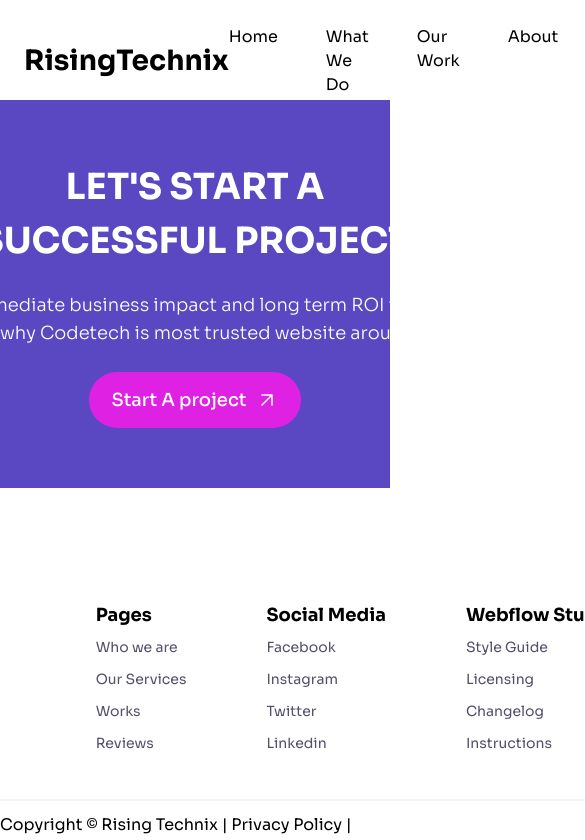
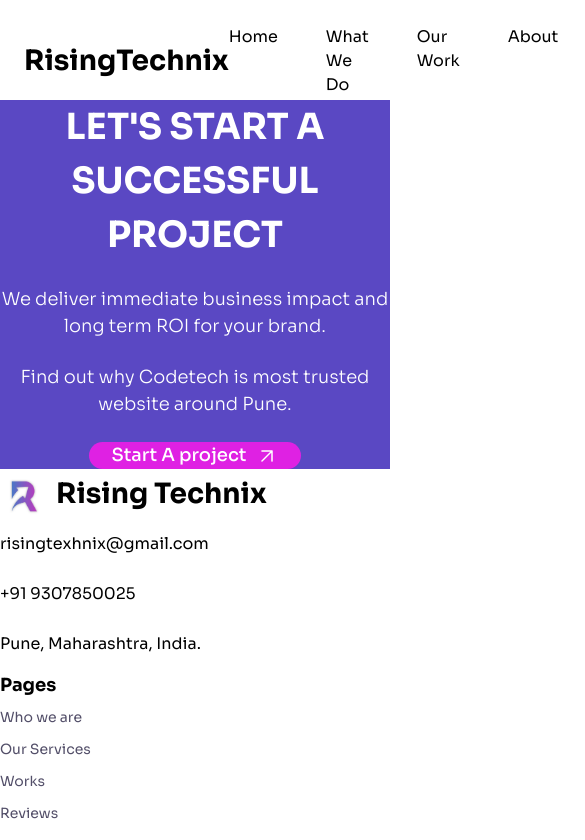
Before and after one commit to risingtechnix/risingtechnix_website, a React (Vite) app: page / in a window 390 px wide. Shown: the top 840 px of the page, 585 px wide, since content can reach past the window. Built offline with nearby package versions, Linux system fonts and the light colour scheme.

Commit message:
Made responsive footer

```diff
--- a/src/components/Footer/MainFooter.jsx
+++ b/src/components/Footer/MainFooter.jsx
@@ -1,7 +1,6 @@
 import { Link } from "react-router-dom";
 import UpperFooter from "./UpperFooter";
 import React from 'react'
-
 
 function MainFooter() {
   return (
@@ -9,13 +8,13 @@
       {/* This is upper footer */}
       <UpperFooter />
       {/* Bottom footer */}
-      <div className="w-full h-[456px] flex flex-col justify-center font-sora items-center">
+      <div className="w-full lg:w-[100%] h-auto lg:h-[456px] flex flex-col justify-center font-sora items-center">
         {/* Rising Technix info */}
-          <div className="w-[1200px] h-[228px] flex">
-              <ul className="w-[387px] h-[228px]  leading-[50px] flex flex-col justify-center ">
-                <li className="flex">
-                  <Link to="/"><img src="src\assets\Main_logo.png" alt="" className="w-[48px] h-[48px]"/></Link>
-                  <h2 className="font-bold flex justify-center items-center text-[28px]">Rising Technix</h2>
+        <div className="w-full max-w-[1200px] flex flex-col lg:flex-row">
+          <ul className="w-full lg:w-[387px] h-auto lg:h-[228px] leading-[50px] flex flex-col justify-center">
+            <li className="flex items-center">
+              <Link to="/"><img src="src\assets\Main_logo.png" alt="" className="w-[48px] h-[48px]" /></Link>
+              <h2 className="font-bold text-[28px] ml-2">Rising Technix</h2>
             </li>
             <li>risingtexhnix@gmail.com</li>
             <li>+91 9307850025</li>
@@ -24,7 +23,7 @@
 
           <div className="flex justify-center items-center">
             {/* Columns in footer */}
-                  <div className="w-[616px] h-[172px] flex justify-end gap-[80px] ">
+            <div className="w-full lg:w-[616px] h-auto lg:h-[172px] flex flex-col lg:flex-row justify-center lg:justify-end gap-4 lg:gap-[80px]">
               <ul className="leading-8">
                 {/* Pages */}
                 <li className="text-[18px] font-bold">Pages</li>
@@ -51,15 +50,12 @@
               </ul>
             </div>
           </div>
-
-
         </div>
 
-          <div className="w-[1200px] h-[1.5px] bg-[#F3F4F6]"></div>
+        <div className="w-full max-w-[1200px] h-[1.5px] bg-[#F3F4F6] my-3 lg:my-0"></div>
 
         <p className="mt-3">Copyright © Rising Technix | Privacy Policy | Designed by Chetan </p>
       </div>
-
     </div>
   )
 }
--- a/src/components/Footer/UpperFooter.jsx
+++ b/src/components/Footer/UpperFooter.jsx
@@ -1,26 +1,23 @@
-import {React} from "react";
+import { React } from "react";
 import { Link } from "react-router-dom";
-
 
 const UpperFooter = () => {
   return (
-		// Adding comment
-	<div className="bg-[#5A48C3] text-white font-sora gap-x-[24px] w-full h-[388px] flex flex-col justify-center items-center text-center">
+    <div className="bg-[#5A48C3] text-white font-sora gap-x-[24px] w-full lg:w-[100%] h-auto lg:h-[388px] flex flex-col justify-center items-center text-center">
+      <div className="flex flex-col justify-center items-center">
+        <h3 className="font-bold h-auto lg:h-[108px] max-w-[1200px] mb-[24px] leading-[54px] text-[36px]">LET'S START A <br /> SUCCESSFUL PROJECT</h3>
 
-			<div className="flex flex-col justify-center items-center">
-				<h3 className="font-bold h-[108px] w-[1200px] mb-[24px] leading-[54px]  text-[36px]">LET'S START A <br /> SUCCESSFUL PROJECT</h3>
+        <p className="w-full max-w-[1200px] h-auto text-[18px] font-light mb-[24px]">We deliver immediate business impact and long term ROI for your brand.</p>
 
-				<p className="w-[1200px] h-[28px] text-[18px] font-light">We deliver immediate business impact and long term ROI for your brand.</p>
+        <p className="w-full max-w-[1200px] h-auto text-[18px] font-light mb-[24px]">Find out why Codetech is most trusted website around Pune.</p>
 
-				<p className="w-[1200px] h-[28px] mb-[24px] text-[18px] font-light">Find out why Codetech is most trusted website around Pune.</p>
-
-				<button className="w-[212px] h-[56px] rounded-[40px] font-medium flex gap-2 justify-center items-center text-[18px] bg-[#DF21E3]">
+        <button className="w-full max-w-[212px] h-auto lg:h-[56px] rounded-[40px] font-medium flex gap-2 justify-center items-center text-[18px] bg-[#DF21E3]">
           Start A project
-					<Link to="/"><img src="src\assets\arrow-up-right.png" className="w-[24px] h-[24px]"alt="upArrow" /></Link>
+          <Link to="/"><img src="src\assets\arrow-up-right.png" className="w-[24px] h-[24px]" alt="upArrow" /></Link>
         </button>
       </div>
     </div>
-	)
-}
+  );
+};
 
 export default UpperFooter;
```
Lines whose indentation alone changed are shown as unchanged.
